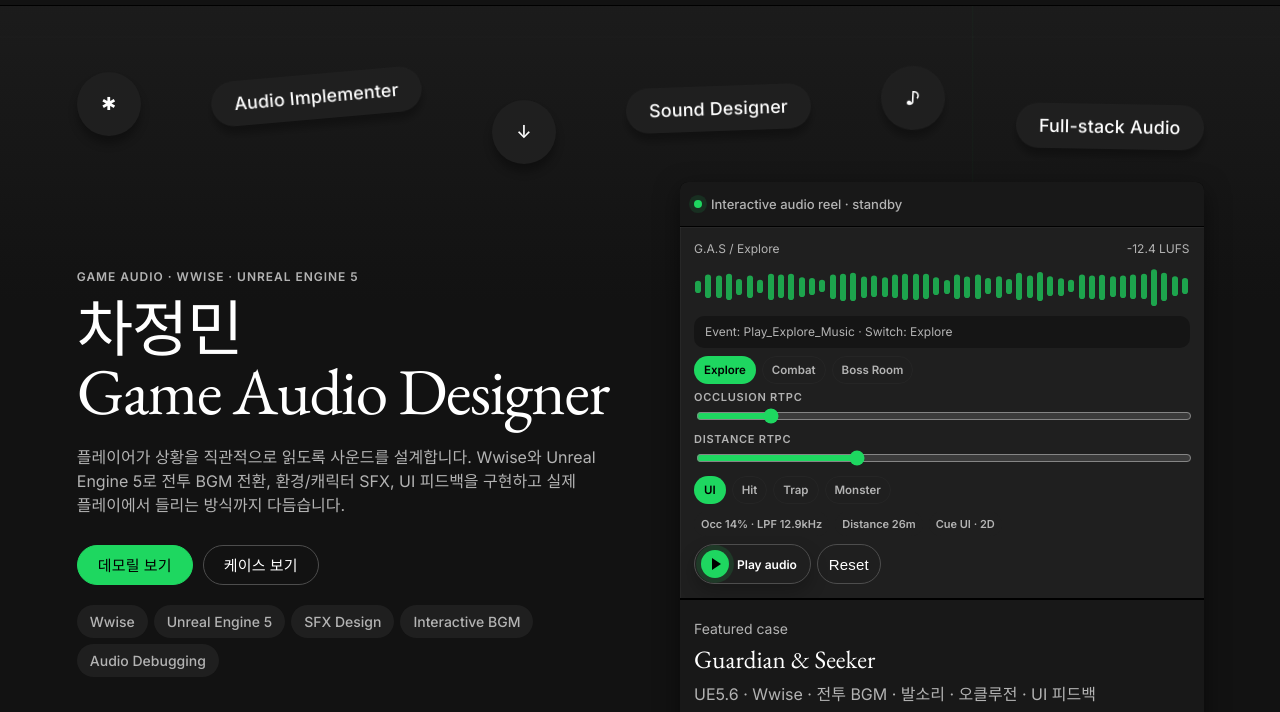
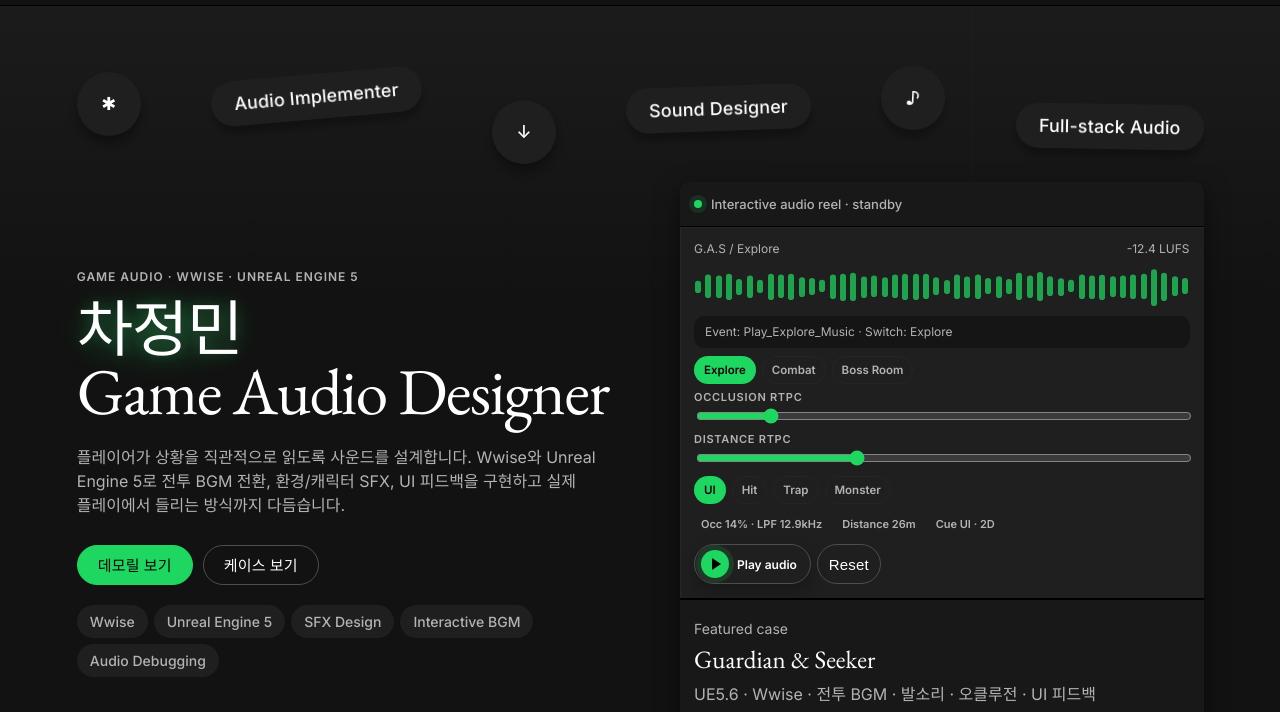
Before and after one commit to raindrovvv/jungmin-cha-portfolio, a plain HTML site: page index.html in a window 1280 px wide. Both pictures are taken after a click on the button "다크모드 전환". Shown: the part 59-771 px from the top of the page. Drawn offline with nearby package versions, Linux system fonts and the light colour scheme; a web font is replaced by a local one.

Commit message:
Add subtle hero name glow

```diff
--- a/styles.css
+++ b/styles.css
@@ -568,10 +568,39 @@ html.dark h1 {
 }
 
 .hero-title-name {
+  position: relative;
+  isolation: isolate;
+  width: fit-content;
+  max-width: 100%;
   font-family: var(--display-font);
   font-size: 0.94em;
   font-weight: 300;
   letter-spacing: -1.4px;
+  text-shadow:
+    0 0 18px color-mix(in srgb, var(--accent) 18%, transparent),
+    0 0 34px color-mix(in srgb, var(--accent-amber) 12%, transparent);
+}
+
+.hero-title-name::after {
+  content: "";
+  position: absolute;
+  inset: 8% -0.18em 5% -0.18em;
+  z-index: -1;
+  border-radius: 50%;
+  background:
+    radial-gradient(
+      ellipse at 48% 56%,
+      color-mix(in srgb, var(--accent) 24%, transparent),
+      transparent 70%
+    ),
+    radial-gradient(
+      ellipse at 58% 46%,
+      color-mix(in srgb, var(--accent-amber) 14%, transparent),
+      transparent 68%
+    );
+  filter: blur(18px);
+  opacity: 0.74;
+  pointer-events: none;
 }
 
 .hero-title-role {
@@ -580,6 +609,20 @@ html.dark h1 {
   font-weight: 300;
   letter-spacing: -1.4px;
   white-space: nowrap;
+}
+
+html.dark .hero-title-name {
+  text-shadow:
+    0 0 14px rgba(30, 215, 96, 0.24),
+    0 0 34px rgba(30, 215, 96, 0.18),
+    0 0 56px rgba(255, 255, 255, 0.08);
+}
+
+html.dark .hero-title-name::after {
+  background:
+    radial-gradient(ellipse at 48% 56%, rgba(30, 215, 96, 0.28), transparent 70%),
+    radial-gradient(ellipse at 58% 46%, rgba(255, 255, 255, 0.1), transparent 66%);
+  opacity: 0.9;
 }
 
 h2 {
```
